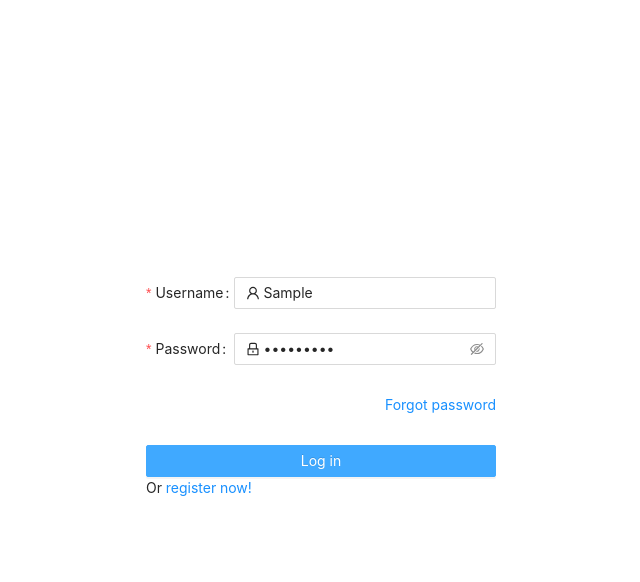
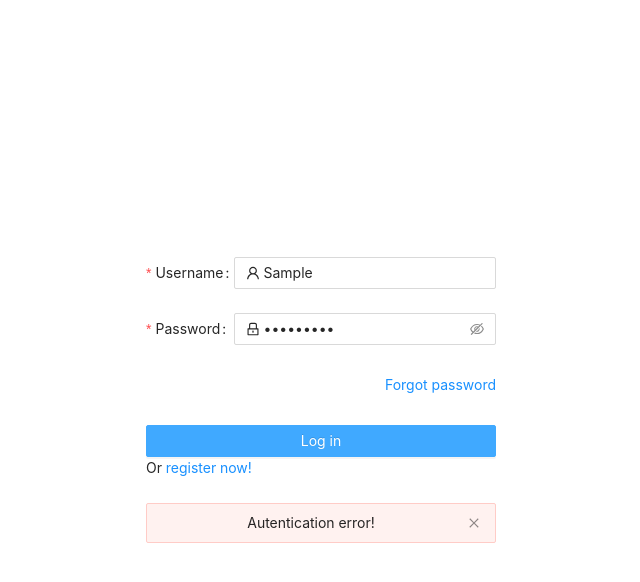
Before and after one commit to IgorTkachuk/ctr_front, a React (Create React App) app: page / in a window 1280 px wide. Both pictures are taken after typing "Sample", "Sample123" into the empty fields and a click on the button "Log in". Shown: the top 582 px of the page, without its empty margins (319-959 px from the left). Built offline with nearby package versions, Linux system fonts and the light colour scheme; no server answers.

Commit message:
feat: add auth error user notification

```diff
--- a/src/Pages/Auth/Auth.jsx
+++ b/src/Pages/Auth/Auth.jsx
@@ -1,12 +1,14 @@
 import { LockOutlined, UserOutlined } from "@ant-design/icons";
-import { Form, Input, Button } from "antd";
-import { useDispatch } from "react-redux";
+import { Form, Input, Button, Alert } from "antd";
+import { useDispatch, useSelector } from "react-redux";
 import { reqAuthThunk } from "../../redux/auth/asyncActions";
+import { selectorAuth } from "../../redux/auth/selector";
 
 import s from "./Auth.module.css";
 
 const Auth = () => {
   const dispatch = useDispatch();
+  const { status: authStatus } = useSelector(selectorAuth);
 
   const onFormFinished = (values) => {
     dispatch(reqAuthThunk(values));
@@ -64,6 +66,9 @@ const Auth = () => {
             Or <a href="#q">register now!</a>
           </div>
         </Form.Item>
+        {authStatus === "ERROR" ? (
+          <Alert message="Autentication error!" type="error" closable />
+        ) : null}
       </Form>
     </div>
   );
--- /dev/null
+++ b/src/redux/auth/selector.js
@@ -0,0 +1 @@
+export const selectorAuth = (state) => state.auth;
```
